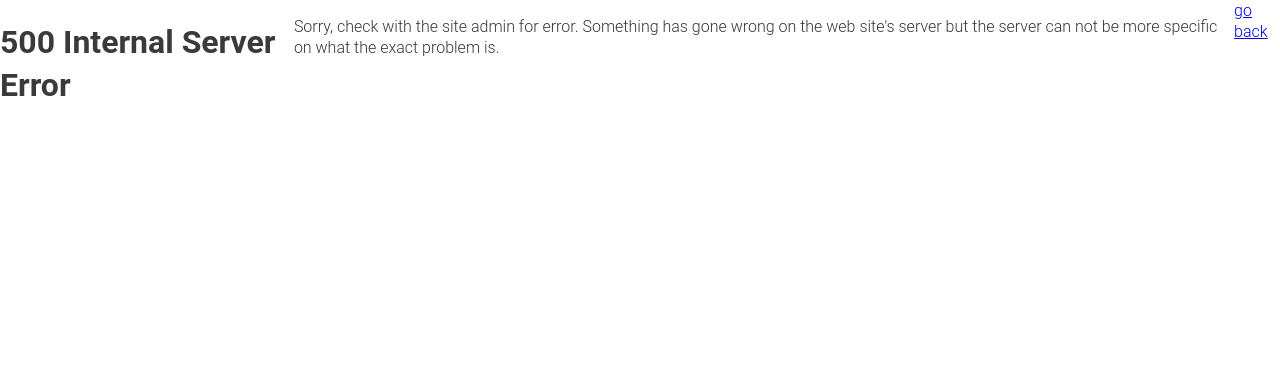
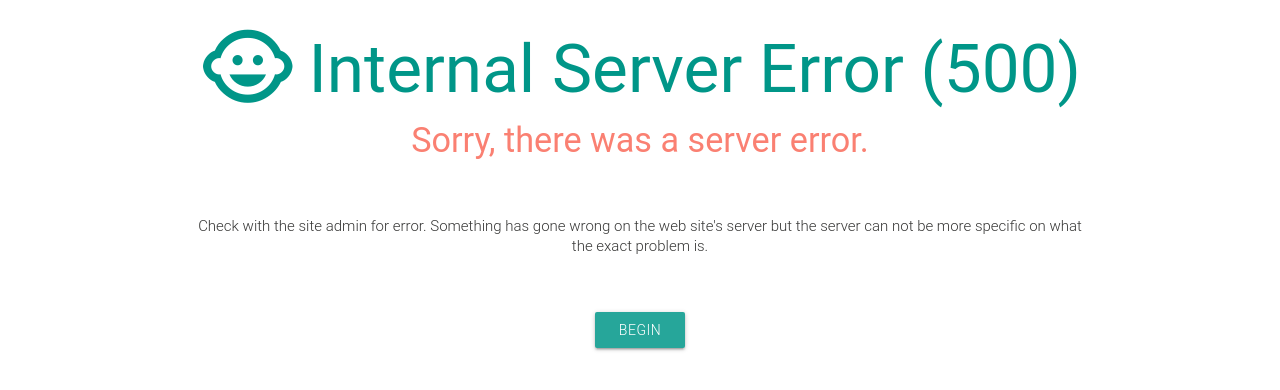
Before and after one commit to xodewriter/playground-node-gulp, a website: page src/500.html in a window 1280 px wide. Drawn offline with nearby package versions, Linux system fonts and the light colour scheme.

Commit message:
Updated layout for 404 & 500 pages

```diff
--- a/src/500.html
+++ b/src/500.html
@@ -1,18 +1,44 @@
 <!DOCTYPE html>
 <html lang="en">
+
 <head>
   <meta charset="UTF-8" />
   <meta name="viewport" content="width=device-width, initial-scale=1.0" />
+  <!-- Materialize, Compiled and minified CSS -->
+  <link rel="stylesheet" href="https://cdnjs.cloudflare.com/ajax/libs/materialize/1.0.0/css/materialize.min.css" />
+  <!-- Materialize Icons -->
+  <link href="https://fonts.googleapis.com/icon?family=Material+Icons" rel="stylesheet" />
+  <!-- Custom CSS -->
   <link rel="stylesheet" type="text/css" href="./css/style.css" />
-    <title>500</title>
+  <title>404</title>
 </head>
+
 <body>
-    <h1>500 Internal Server Error</h1>
+  <div class="container center-align card-image">
+    <header>
+      <div class="title">
+        <i class="logo material-icons">child_care</i>
+        <h1>Internal Server Error (500)</h1>
+      </div>
+
+
+      <h4 class="tagline">Sorry, there was a server error.</h4>
+    </header>
+    <br>
+
     <p>
-      Sorry, check with the site admin for error. Something has gone wrong on
+      Check with the site admin for error. Something has gone wrong on
       the web site's server but the server can not be more specific on what the
       exact problem is.
     </p>
-    <div><a href="javascript:history.back()">go back</a></div>
+    <br><br>
+
+    <a href="javascript:history.back()" class="waves-effect waves-light btn"><i
+        class="material-icons left"></i>BEGIN</a>
+
+  </div>
+
+  <script src="js/script.js"></script>
 </body>
+
 </html>
```
Also changed, not shown: src/404.html (+23 -14 lines). Lines whose indentation alone changed are shown as unchanged.
